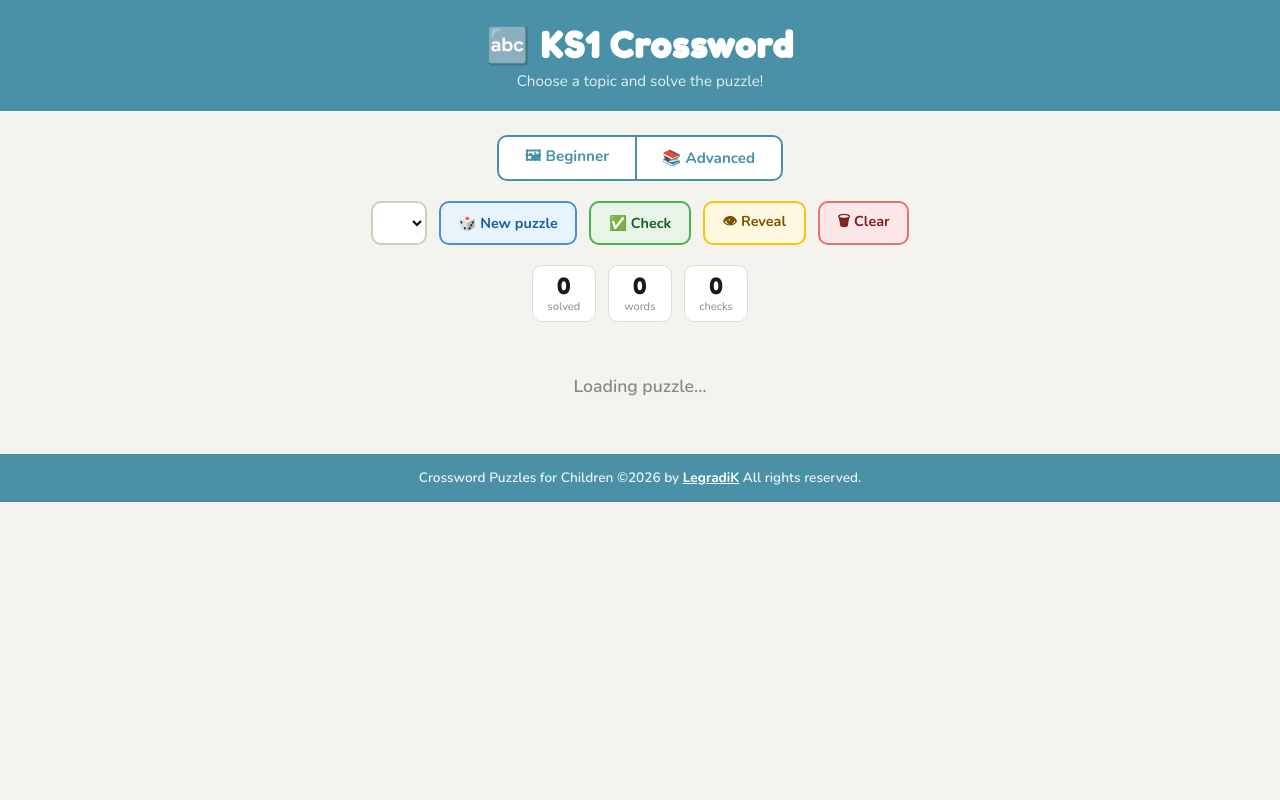
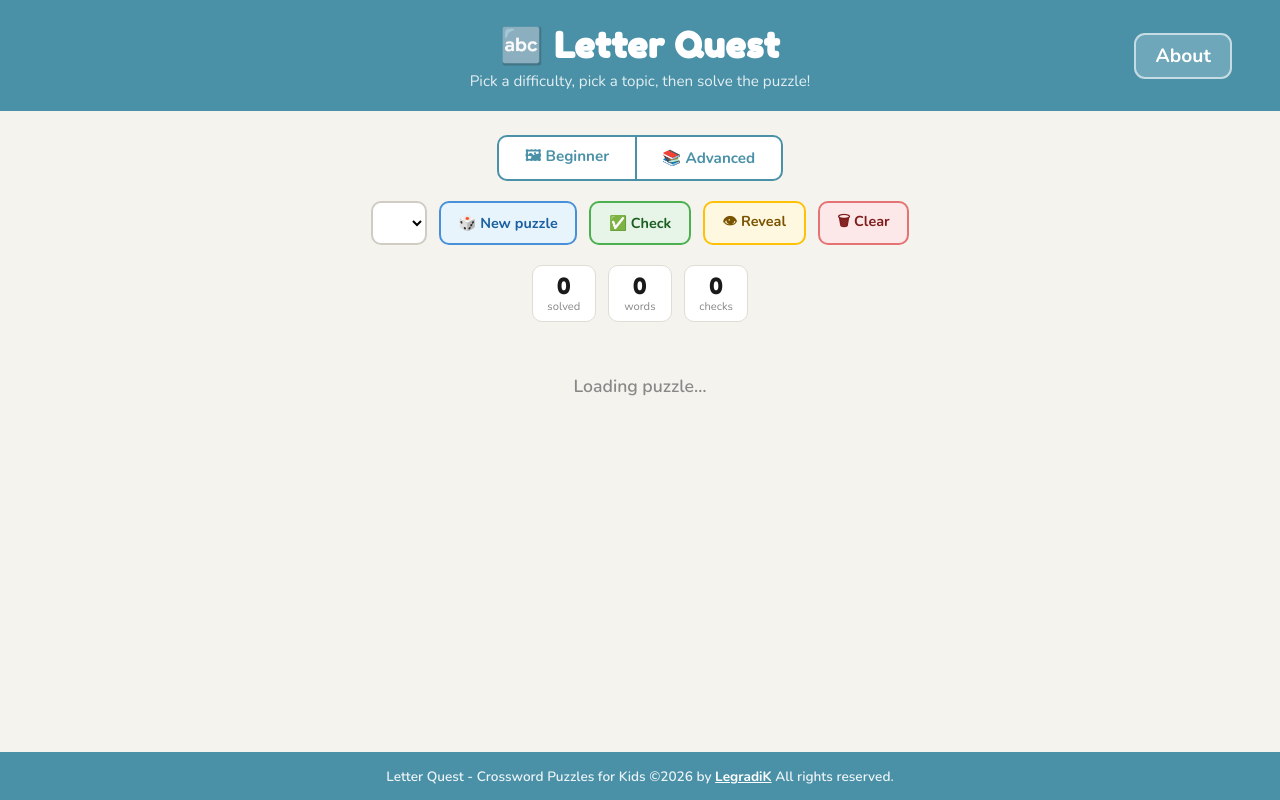
Before and after one commit to LegradiK/kids_crossword_webapp, a Flask app: template templates/index.html in a window 1280 px wide. Run offline with Flask 3, Linux system fonts and the light colour scheme; the template is opened without the code that fills it, so the values that code supplies are empty; parts of the project's set-up code (start-up, migrations or seed data) failed here and were passed over.

Commit message:
changed grid-wrap and icon area's margins, added About page

```diff
--- a/static/style.css
+++ b/static/style.css
@@ -12,6 +12,8 @@ body {
   min-height: 100vh;
   padding: 1.5rem 1rem;
   color: #1a1a1a;
+  display: flex;
+  flex-direction: column;
 }
 
 /* ── Header ─────────────────────────────────────────────────────────────── */
@@ -20,7 +22,28 @@ header {
   margin: -1.5rem -1rem 1.5rem;
   padding: 1.5rem 1rem 1.25rem;
   background: #4a91a8;
+  position: relative;
 }
+
+.btn-about {
+  position: absolute;
+  right: 1rem;
+  top: 50%;
+  transform: translateY(-50%);
+  background: rgba(255,255,255,.2);
+  border: 2px solid rgba(255,255,255,.6);
+  color: #fff;
+  font-family: 'Nunito', sans-serif;
+  font-size: 1.2rem;
+  font-weight: 700;
+  padding: .5rem 1.2rem;
+  border-radius: 11px;
+  cursor: pointer;
+  transition: background .15s;
+  margin-right: 2rem;
+}
+
+.btn-about:hover { background: rgba(255,255,255,.35); }
 
 header h1 {
   font-family: 'Fredoka One', cursive;
@@ -143,6 +166,7 @@ header p {
 /* ── Grid ────────────────────────────────────────────────────────────────── */
 .grid-wrap {
   overflow: auto;
+  margin-bottom: 1rem;
 }
 
 table#cw {
@@ -201,6 +225,7 @@ table#cw td.err   { background: #ffcdd2; }
   display: flex;
   gap: 1rem;
   align-items: flex-start;
+  margin-bottom: 1rem;
 }
 
 .clues-col {
@@ -308,10 +333,79 @@ table#cw td.err   { background: #ffcdd2; }
   font-weight: 600;
 }
 
+/* ── About modal ─────────────────────────────────────────────────────────── */
+.modal-overlay {
+  position: fixed;
+  inset: 0;
+  background: rgba(0,0,0,.45);
+  display: flex;
+  align-items: center;
+  justify-content: center;
+  z-index: 100;
+}
+
+.modal-card {
+  background: #fff;
+  border-radius: 16px;
+  padding: 2rem;
+  max-width: 480px;
+  width: 90%;
+  position: relative;
+  max-height: 85vh;
+  overflow-y: auto;
+}
+
+.modal-close {
+  position: absolute;
+  top: .75rem;
+  right: .9rem;
+  background: none;
+  border: none;
+  font-size: 1.3rem;
+  cursor: pointer;
+  color: #aaa;
+  line-height: 1;
+}
+
+.modal-close:hover { color: #333; }
+
+.modal-card h2 {
+  font-family: 'Fredoka One', cursive;
+  font-size: 1.6rem;
+  color: #4a91a8;
+  margin-bottom: 1rem;
+}
+
+.modal-card h3 {
+  font-family: 'Fredoka One', cursive;
+  font-size: 1.1rem;
+  color: #1a1a1a;
+  margin: 1.1rem 0 .4rem;
+}
+
+.modal-card p, .modal-card li {
+  font-size: .88rem;
+  line-height: 1.55;
+  color: #444;
+}
+
+.modal-card ul {
+  padding-left: 1.2rem;
+  margin: .2rem 0 .5rem;
+}
+
+.modal-card ul li { margin-bottom: .3rem; }
+
+.modal-divider {
+  border: none;
+  border-top: 1.5px solid #e0ddd6;
+  margin: 1.1rem 0;
+}
+
 /* ── Footer ──────────────────────────────────────────────────────────────── */
 footer {
   text-align: center;
-  margin: 1.5rem -1rem -1.5rem;
+  margin: auto -1rem -1.5rem;
   padding: .9rem 1rem;
   background: #4a91a8;
   font-family: 'Nunito', sans-serif;
--- a/templates/index.html
+++ b/templates/index.html
@@ -3,15 +3,53 @@
 <head>
 <meta charset="UTF-8">
 <meta name="viewport" content="width=device-width, initial-scale=1.0">
-<title>KS1 Crossword</title>
+<title>Letter Quest</title>
 <link rel="stylesheet" href="{{ url_for('static', filename='style.css') }}">
 </head>
 <body>
 
 <header>
-  <h1>🔤 KS1 Crossword</h1>
-  <p>Choose a topic and solve the puzzle!</p>
+  <h1>🔤 Letter Quest</h1>
+  <p>Pick a difficulty, pick a topic, then solve the puzzle!</p>
+  <button class="btn-about" onclick="document.getElementById('about-modal').style.display='flex'">About</button>
 </header>
+
+<div id="about-modal" class="modal-overlay" style="display:none" onclick="closeAbout(event)">
+  <div class="modal-card">
+    <button class="modal-close" onclick="document.getElementById('about-modal').style.display='none'">✕</button>
+    <h2>How to Play</h2>
+
+    <h3>🖼 Beginner Mode</h3>
+    <p>Look at the picture clues on the side. Each picture is a word — can you spell it?</p>
+    <ul>
+      <li>Find the number on the grid that matches the picture</li>
+      <li>Click that square and type the letters to spell the word</li>
+      <li>Words go <strong>Across →</strong> or <strong>Down ↓</strong></li>
+      <li>Press <strong>✅ Check</strong> to see if you got it right</li>
+    </ul>
+
+    <hr class="modal-divider">
+
+    <h3>📚 Advanced Mode</h3>
+    <p>Read the clues on the side and work out the answer.</p>
+    <ul>
+      <li>Find the matching number on the grid</li>
+      <li>Click and type your answer letter by letter</li>
+      <li>Words go <strong>Across →</strong> or <strong>Down ↓</strong></li>
+      <li>The number of letters is shown under each clue</li>
+    </ul>
+
+    <hr class="modal-divider">
+
+    <h3>🎮 Buttons</h3>
+    <ul>
+      <li><strong>🎲 New puzzle</strong> — load a fresh puzzle</li>
+      <li><strong>✅ Check</strong> — mark right and wrong letters</li>
+      <li><strong>👁 Reveal</strong> — show all the answers</li>
+      <li><strong>🗑 Clear</strong> — wipe the grid and start again</li>
+    </ul>
+  </div>
+</div>
 
 <div class="mode-toggle">
   <button class="mode-btn {% if initial_mode == 'beginner' %}active{% endif %}" id="btn-beginner" onclick="setMode('beginner')">🖼 Beginner</button>
@@ -52,7 +90,7 @@
 </div>
 
 <footer>
-  Crossword Puzzles for Children &copy;2026 by
+  Letter Quest - Crossword Puzzles for Kids &copy;2026 by
   <a href="https://github.com/LegradiK" target="_blank" rel="noopener noreferrer">LegradiK</a>
   All rights reserved.
 </footer>
@@ -338,6 +376,11 @@ function showWin() {
   banner.scrollIntoView({behavior:'smooth', block:'center'});
 }
 
+function closeAbout(e) {
+  if (e.target === document.getElementById('about-modal'))
+    document.getElementById('about-modal').style.display = 'none';
+}
+
 document.getElementById('topic-sel').addEventListener('change', loadPuzzle);
 loadPuzzle();
 </script>
```
